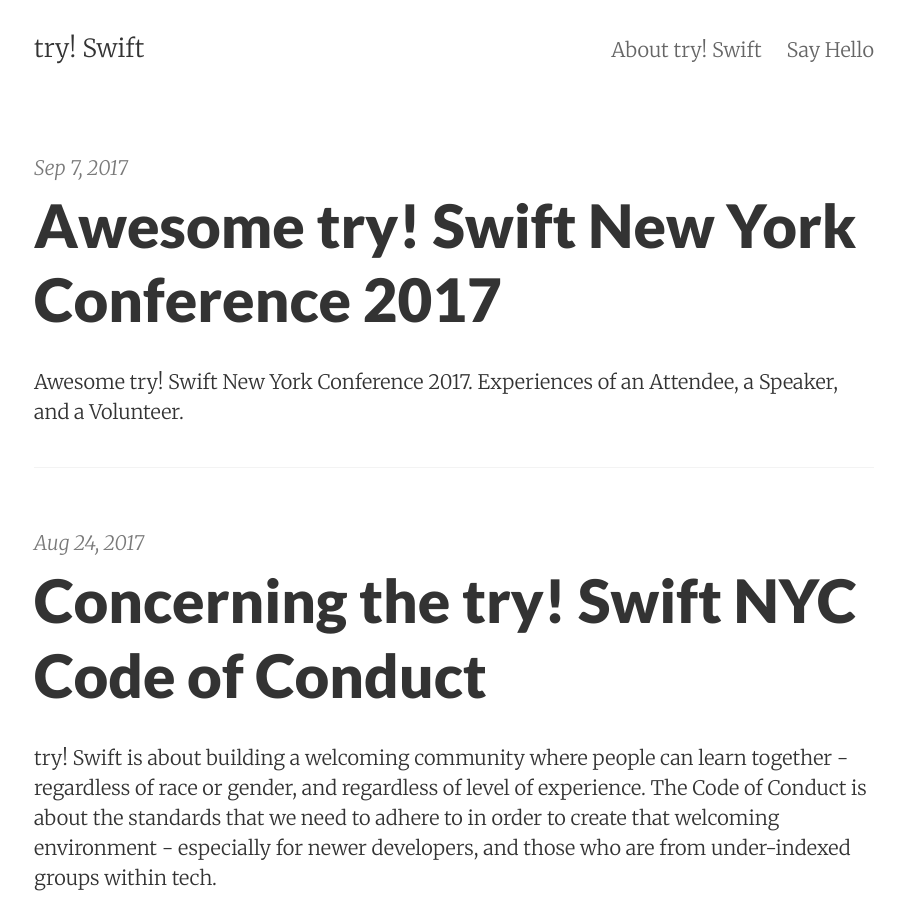
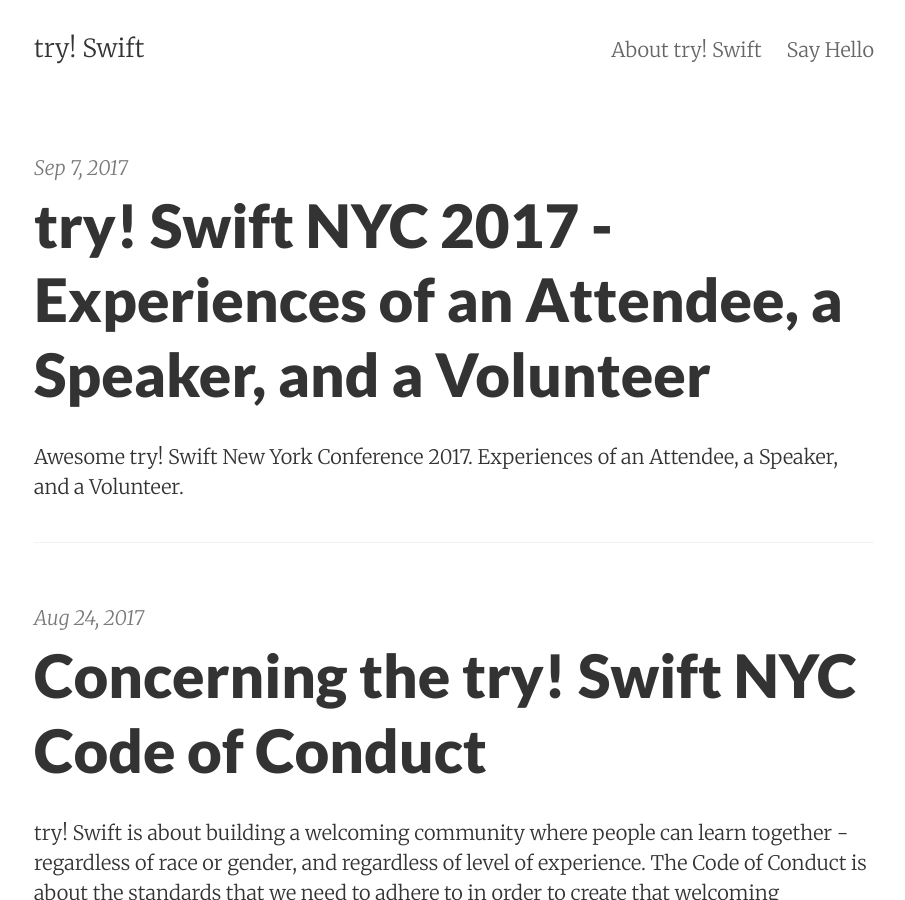
Before and after one commit to tryswift/blog, a Jekyll site: the page built from index.html, in a window 1280 px wide and 900 px high. Shown: the whole window, without its empty margins (186-1091 px from the left). Built offline with Jekyll 4.4.1, drawn with Linux system fonts in a browser that asks for light colours; the list of posts is cut into pages by our own code.

Commit message:
updated intro to blog post

```diff
--- a/_posts/2017-09-07-awesome-try-swift-nyc.md
+++ b/_posts/2017-09-07-awesome-try-swift-nyc.md
@@ -1,6 +1,6 @@
 ---
 layout:     post
-title:      Awesome try! Swift New York Conference 2017
+title:      try! Swift NYC 2017 - Experiences of an Attendee, a Speaker, and a Volunteer
 date:       2017-09-07
 summary:    Awesome try! Swift New York Conference 2017. Experiences of an Attendee, a Speaker, and a Volunteer.
 ---
```
Also changed, not shown: other parts of _posts/2017-09-07-awesome-try-swift-nyc.md (+1 -3 lines).
